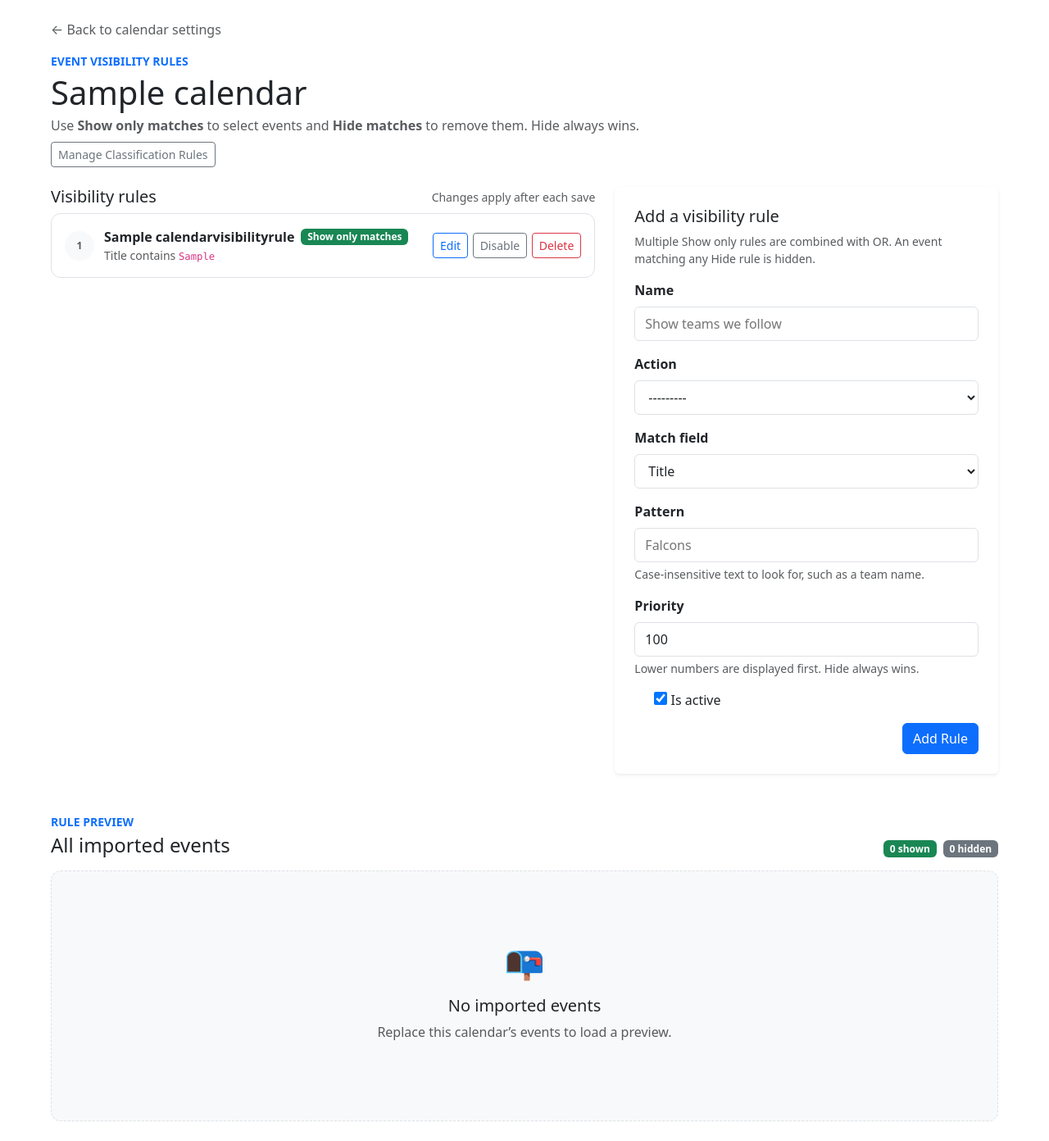
After one commit to sri/gamescal, a Django app: page /calendars/1/visibility/ in a window 1280 px wide. The commit adds this page. Shown: the whole page at 82% size. Run offline with Django 5.2, Linux system fonts and the light colour scheme; tables that the repository leaves empty hold one stand-in row (values such as "Sample post"); data that the repository does not hold is empty.

Commit message:
Add previewable event visibility rules

```diff
--- a/pages/forms.py
+++ b/pages/forms.py
@@ -1,6 +1,11 @@
 from django import forms
 
-from .models import Calendar, CalendarEventRule, SavedLink
+from .models import (
+    Calendar,
+    CalendarEventRule,
+    CalendarVisibilityRule,
+    SavedLink,
+)
 
 
 class CalendarImportForm(forms.Form):
@@ -98,6 +103,22 @@ class SavedLinkForm(forms.ModelForm):
         }
 
 
+class CalendarVisibilityRuleForm(forms.ModelForm):
+    class Meta:
+        model = CalendarVisibilityRule
+        fields = ("name", "action", "match_field", "pattern", "priority", "is_active")
+        widgets = {
+            "name": forms.TextInput(attrs={"placeholder": "Show teams we follow"}),
+            "pattern": forms.TextInput(attrs={"placeholder": "Falcons"}),
+        }
+
+    def clean_pattern(self):
+        pattern = self.cleaned_data["pattern"].strip()
+        if not pattern:
+            raise forms.ValidationError("Enter text to match.")
+        return pattern
+
+
 class CalendarEventRuleForm(forms.ModelForm):
     class Meta:
         model = CalendarEventRule
--- a/pages/models.py
+++ b/pages/models.py
@@ -79,6 +79,7 @@ class CalendarEvent(models.Model):
         max_length=20, choices=EventType.choices, default=EventType.OTHER, db_index=True
     )
     is_mine = models.BooleanField(default=False, db_index=True)
+    is_visible = models.BooleanField(default=True, db_index=True)
     raw_data = models.JSONField(default=dict, blank=True)
     created_at = models.DateTimeField(auto_now_add=True)
     updated_at = models.DateTimeField(auto_now=True)
@@ -180,6 +181,44 @@ class GeoapifyAPILog(models.Model):
         return f"{self.get_request_type_display()} · {status}"
 
 
+class CalendarVisibilityRule(models.Model):
+    class MatchField(models.TextChoices):
+        TITLE = "title", "Title"
+        DESCRIPTION = "description", "Description"
+        LOCATION = "location", "Location"
+        CATEGORY = "category", "ICS category"
+        TEAM = "team", "Either team"
+
+    class Action(models.TextChoices):
+        SHOW = "show", "Show only matches"
+        HIDE = "hide", "Hide matches"
+
+    calendar = models.ForeignKey(
+        Calendar, on_delete=models.CASCADE, related_name="visibility_rules"
+    )
+    name = models.CharField(max_length=100)
+    match_field = models.CharField(
+        max_length=20, choices=MatchField.choices, default=MatchField.TITLE
+    )
+    pattern = models.CharField(
+        max_length=200,
+        help_text="Case-insensitive text to look for, such as a team name.",
+    )
+    action = models.CharField(max_length=20, choices=Action.choices)
+    priority = models.PositiveSmallIntegerField(
+        default=100, help_text="Lower numbers are displayed first. Hide always wins."
+    )
+    is_active = models.BooleanField(default=True)
+    created_at = models.DateTimeField(auto_now_add=True)
+    updated_at = models.DateTimeField(auto_now=True)
+
+    class Meta:
+        ordering = ["priority", "created_at"]
+
+    def __str__(self):
+        return f"{self.calendar}: {self.name}"
+
+
 class CalendarEventRule(models.Model):
     class MatchField(models.TextChoices):
         TITLE = "title", "Title"
--- a/pages/urls.py
+++ b/pages/urls.py
@@ -8,12 +8,15 @@ from .views import (
     calendar_edit,
     calendar_preview,
     calendar_rules,
+    calendar_visibility_rules,
     clear_geoapify_api_logs,
     confirm_calendar,
     delete_calendar,
     delete_calendar_rule,
+    delete_calendar_visibility_rule,
     delete_saved_link,
     edit_calendar_rule,
+    edit_calendar_visibility_rule,
     edit_saved_link,
     geoapify_api_logs,
     populate_demo_calendar,
@@ -21,6 +24,7 @@ from .views import (
     refresh_calendar,
     toggle_calendar,
     toggle_calendar_rule,
+    toggle_calendar_visibility_rule,
 )
 
 urlpatterns = [
@@ -64,6 +68,26 @@ urlpatterns = [
     path("calendars/<int:pk>/delete/", delete_calendar, name="calendar_delete"),
     path("calendars/<int:pk>/rules/", calendar_rules, name="calendar_rules"),
     path(
+        "calendars/<int:pk>/visibility/",
+        calendar_visibility_rules,
+        name="calendar_visibility_rules",
+    ),
+    path(
+        "calendars/<int:pk>/visibility/<int:rule_pk>/edit/",
+        edit_calendar_visibility_rule,
+        name="calendar_visibility_rule_edit",
+    ),
+    path(
+        "calendars/<int:pk>/visibility/<int:rule_pk>/toggle/",
+        toggle_calendar_visibility_rule,
+        name="calendar_visibility_rule_toggle",
+    ),
+    path(
+        "calendars/<int:pk>/visibility/<int:rule_pk>/delete/",
+        delete_calendar_visibility_rule,
+        name="calendar_visibility_rule_delete",
+    ),
+    path(
         "calendars/<int:pk>/rules/<int:rule_pk>/edit/",
         edit_calendar_rule,
         name="calendar_rule_edit",
--- a/pages/views.py
+++ b/pages/views.py
@@ -20,12 +20,14 @@ from .forms import (
     CalendarEditForm,
     CalendarEventRuleForm,
     CalendarImportForm,
+    CalendarVisibilityRuleForm,
     SavedLinkForm,
 )
 from .models import (
     Calendar,
     CalendarEvent,
     CalendarEventRule,
+    CalendarVisibilityRule,
     GeoapifyAPILog,
     SavedLink,
 )
@@ -34,6 +36,7 @@ from .services import (
     ImportResult,
     classify_event,
     fetch_and_parse_calendar,
+    visibility_for_event,
 )
 from .travel import get_route_estimate
 
@@ -313,6 +316,7 @@ class HomePageView(TemplateView):
         week_end = week_start + timedelta(days=7)
         upcoming_events = CalendarEvent.objects.select_related("calendar").filter(
             calendar__is_active=True,
+            is_visible=True,
             ends_at__gte=now,
         )
         week_events = upcoming_events.filter(
@@ -685,7 +689,7 @@ def calendar_preview(request, token):
     )
 
 
-def _event_model(calendar, event, rules=()):
+def _event_model(calendar, event, rules=(), visibility_rules=()):
     valid_statuses = {value for value, _label in CalendarEvent.Status.choices}
     status = event.status if event.status in valid_statuses else CalendarEvent.Status.CONFIRMED
     return CalendarEvent(
@@ -705,6 +709,7 @@ def _event_model(calendar, event, rules=()):
         status=status,
         event_type=classify_event(event, rules),
         is_mine=_event_is_mine(calendar, event),
+        is_visible=visibility_for_event(event, visibility_rules)[0],
         raw_data=event.raw_data,
     )
 
@@ -796,6 +801,7 @@ def calendar_edit(request, pk):
             "form": form,
             "event_counts": event_counts,
             "rule_count": calendar.event_rules.count(),
+            "visibility_rule_count": calendar.visibility_rules.count(),
         },
     )
 
@@ -810,9 +816,13 @@ def _replace_calendar_events(calendar, result):
     """Replace a calendar's stored events with a freshly downloaded snapshot."""
     with transaction.atomic():
         rules = list(calendar.event_rules.filter(is_active=True))
+        visibility_rules = list(calendar.visibility_rules.filter(is_active=True))
         calendar.events.all().delete()
         CalendarEvent.objects.bulk_create(
-            [_event_model(calendar, event, rules) for event in result.events]
+            [
+                _event_model(calendar, event, rules, visibility_rules)
+                for event in result.events
+            ]
         )
         calendar.timezone = result.timezone
         calendar.last_synced_at = timezone.now()
@@ -931,6 +941,41 @@ def _reclassify_calendar(calendar):
     return len(changed)
 
 
+def _reapply_calendar_visibility(calendar):
+    rules = list(calendar.visibility_rules.all())
+    changed = []
+    for event in calendar.events.all():
+        is_visible, _reason, _matched = visibility_for_event(event, rules)
+        if event.is_visible != is_visible:
+            event.is_visible = is_visible
+            changed.append(event)
+    if changed:
+        CalendarEvent.objects.bulk_update(changed, ["is_visible"])
+    return len(changed)
+
+
+def _visibility_context(calendar, form, editing_rule=None):
+    rules = list(calendar.visibility_rules.all())
+    events = list(calendar.events.all())
+    visible_count = 0
+    for event in events:
+        is_visible, reason, matched = visibility_for_event(event, rules)
+        event.visibility_preview = is_visible
+        event.visibility_reason = reason
+        event.visibility_matched_rules = matched
+        if is_visible:
+            visible_count += 1
+    return {
+        "calendar": calendar,
+        "rules": rules,
+        "form": form,
+        "editing_rule": editing_rule,
+        "events": events,
+        "visible_count": visible_count,
+        "hidden_count": len(events) - visible_count,
+    }
+
+
 def _rules_context(calendar, form, editing_rule=None):
     return {
         "calendar": calendar,
@@ -1011,3 +1056,87 @@ def delete_calendar_rule(request, pk, rule_pk):
         request, f'Deleted rule “{name}” and reclassified {changed} event(s).'
     )
     return redirect("calendar_rules", pk=calendar.pk)
+
+
+def calendar_visibility_rules(request, pk):
+    calendar = get_object_or_404(Calendar, pk=pk)
+    if request.method == "POST":
+        form = CalendarVisibilityRuleForm(request.POST)
+        if form.is_valid():
+            rule = form.save(commit=False)
+            rule.calendar = calendar
+            rule.save()
+            changed = _reapply_calendar_visibility(calendar)
+            messages.success(
+                request,
+                f'Added visibility rule “{rule.name}”; '
+                f"{changed} event(s) changed visibility.",
+            )
+            return redirect("calendar_visibility_rules", pk=calendar.pk)
+    else:
+        form = CalendarVisibilityRuleForm()
+    return render(
+        request,
+        "pages/calendar_visibility_rules.html",
+        _visibility_context(calendar, form),
+    )
+
+
+def edit_calendar_visibility_rule(request, pk, rule_pk):
+    calendar = get_object_or_404(Calendar, pk=pk)
+    rule = get_object_or_404(
+        CalendarVisibilityRule, pk=rule_pk, calendar=calendar
+    )
+    if request.method == "POST":
+        form = CalendarVisibilityRuleForm(request.POST, instance=rule)
+        if form.is_valid():
+            form.save()
+            changed = _reapply_calendar_visibility(calendar)
+            messages.success(
+                request,
+                f'Updated visibility rule “{rule.name}”; '
+                f"{changed} event(s) changed visibility.",
+            )
+            return redirect("calendar_visibility_rules", pk=calendar.pk)
+    else:
+        form = CalendarVisibilityRuleForm(instance=rule)
+    return render(
+        request,
+        "pages/calendar_visibility_rules.html",
+        _visibility_context(calendar, form, editing_rule=rule),
+    )
+
+
+@require_POST
+def toggle_calendar_visibility_rule(request, pk, rule_pk):
+    calendar = get_object_or_404(Calendar, pk=pk)
+    rule = get_object_or_404(
+        CalendarVisibilityRule, pk=rule_pk, calendar=calendar
+    )
+    rule.is_active = not rule.is_active
+    rule.save(update_fields=["is_active", "updated_at"])
+    changed = _reapply_calendar_visibility(calendar)
+    state = "enabled" if rule.is_active else "disabled"
+    messages.success(
+        request,
+        f'Visibility rule “{rule.name}” was {state}; '
+        f"{changed} event(s) changed visibility.",
+    )
+    return redirect("calendar_visibility_rules", pk=calendar.pk)
+
+
+@require_POST
+def delete_calendar_visibility_rule(request, pk, rule_pk):
+    calendar = get_object_or_404(Calendar, pk=pk)
+    rule = get_object_or_404(
+        CalendarVisibilityRule, pk=rule_pk, calendar=calendar
+    )
+    name = rule.name
+    rule.delete()
+    changed = _reapply_calendar_visibility(calendar)
+    messages.success(
+        request,
+        f'Deleted visibility rule “{name}”; '
+        f"{changed} event(s) changed visibility.",
+    )
+    return redirect("calendar_visibility_rules", pk=calendar.pk)
--- a/static/css/base.css
+++ b/static/css/base.css
@@ -844,6 +844,16 @@ a {
   color: var(--bs-body-color);
 }
 
+.visibility-row-hidden > td {
+  color: var(--bs-secondary-color);
+  background: var(--bs-tertiary-bg);
+  opacity: 0.78;
+}
+
+.visibility-preview-table td:last-child {
+  min-width: 15rem;
+}
+
 .rule-form input[type="checkbox"] {
   width: 1rem;
   height: 1rem;
--- a/templates/pages/calendar_edit.html
+++ b/templates/pages/calendar_edit.html
@@ -108,6 +108,7 @@
               </button>
             </form>
             <a class="btn btn-outline-secondary" href="{% url 'calendar_rules' calendar.pk %}">Manage Classification Rules</a>
+            <a class="btn btn-outline-secondary" href="{% url 'calendar_visibility_rules' calendar.pk %}">Manage Event Visibility <span class="badge text-bg-secondary ms-1">{{ visibility_rule_count }}</span></a>
             {% if calendar.website_url %}<a class="btn btn-outline-secondary" href="{{ calendar.website_url }}" target="_blank" rel="noopener noreferrer">Open Website ↗</a>{% endif %}
           </div>
         </div>
@@ -122,7 +123,8 @@
             <dt>Created</dt><dd>{{ calendar.created_at|date:"M j, Y, g:i A" }}</dd>
             <dt>Last changed</dt><dd>{{ calendar.updated_at|date:"M j, Y, g:i A" }}</dd>
             <dt>Last refreshed</dt><dd>{% if calendar.last_synced_at %}{{ calendar.last_synced_at|date:"M j, Y, g:i A" }}{% else %}Never{% endif %}</dd>
-            <dt>Rules</dt><dd>{{ rule_count }}</dd>
+            <dt>Classification rules</dt><dd>{{ rule_count }}</dd>
+            <dt>Visibility rules</dt><dd>{{ visibility_rule_count }}</dd>
           </dl>
         </div>
       </div>
--- a/templates/pages/calendar_rules.html
+++ b/templates/pages/calendar_rules.html
@@ -8,7 +8,8 @@
   <div class="mt-3 mb-4">
     <div class="text-uppercase small fw-semibold text-primary mb-1">Calendar rules</div>
     <h1 class="mb-1">{{ calendar.name }}</h1>
-    <p class="text-body-secondary mb-0">Classify this calendar’s events using case-insensitive keywords.</p>
+    <p class="text-body-secondary mb-2">Classify this calendar’s events using case-insensitive keywords.</p>
+    <a class="btn btn-sm btn-outline-secondary" href="{% url 'calendar_visibility_rules' calendar.pk %}">Manage Event Visibility</a>
   </div>
 
   <div class="row g-4">
--- /dev/null
+++ b/templates/pages/calendar_visibility_rules.html
@@ -0,0 +1,132 @@
+{% extends '_base.html' %}
+{% load calendar_tags %}
+
+{% block title %}Event visibility for {{ calendar.name }} · Gamescal{% endblock title %}
+
+{% block content %}
+<div class="py-4">
+  <a class="back-link" href="{% url 'calendar_edit' calendar.pk %}">← Back to calendar settings</a>
+  <div class="mt-3 mb-4">
+    <div class="text-uppercase small fw-semibold text-primary mb-1">Event visibility rules</div>
+    <h1 class="mb-1">{{ calendar.name }}</h1>
+    <p class="text-body-secondary mb-2">Use <strong>Show only matches</strong> to select events and <strong>Hide matches</strong> to remove them. Hide always wins.</p>
+    <a class="btn btn-sm btn-outline-secondary" href="{% url 'calendar_rules' calendar.pk %}">Manage Classification Rules</a>
+  </div>
+
+  <div class="row g-4 mb-5">
+    <div class="col-lg-7">
+      <div class="d-flex align-items-center justify-content-between mb-2">
+        <h2 class="h5 mb-0">Visibility rules</h2>
+        <span class="small text-body-secondary">Changes apply after each save</span>
+      </div>
+      {% if rules %}
+        <div class="rule-list">
+          {% for rule in rules %}
+            <div class="rule-row {% if not rule.is_active %}rule-inactive{% endif %}">
+              <div class="rule-priority" title="Priority">{{ rule.priority }}</div>
+              <div class="rule-info">
+                <div class="d-flex align-items-center gap-2 flex-wrap">
+                  <strong>{{ rule.name }}</strong>
+                  <span class="badge {% if rule.action == 'show' %}text-bg-success{% else %}text-bg-secondary{% endif %}">{{ rule.get_action_display }}</span>
+                  {% if not rule.is_active %}<span class="badge text-bg-secondary">Disabled</span>{% endif %}
+                </div>
+                <div class="small text-body-secondary">
+                  {{ rule.get_match_field_display }} contains <code>{{ rule.pattern }}</code>
+                </div>
+              </div>
+              <div class="rule-actions">
+                <a class="btn btn-sm btn-outline-primary" href="{% url 'calendar_visibility_rule_edit' calendar.pk rule.pk %}">Edit</a>
+                <form method="post" action="{% url 'calendar_visibility_rule_toggle' calendar.pk rule.pk %}">
+                  {% csrf_token %}
+                  <button class="btn btn-sm btn-outline-secondary" type="submit">{% if rule.is_active %}Disable{% else %}Enable{% endif %}</button>
+                </form>
+                <form method="post" action="{% url 'calendar_visibility_rule_delete' calendar.pk rule.pk %}" onsubmit="return confirm('Delete this visibility rule?')">
+                  {% csrf_token %}
+                  <button class="btn btn-sm btn-outline-danger" type="submit">Delete</button>
+                </form>
+              </div>
+            </div>
+          {% endfor %}
+        </div>
+      {% else %}
+        <div class="empty-rules text-center">
+          <h3 class="h6">No visibility rules</h3>
+          <p class="small text-body-secondary mb-0">Every event is currently shown.</p>
+        </div>
+      {% endif %}
+    </div>
+
+    <div class="col-lg-5">
+      <div class="card border-0 shadow-sm sticky-lg-top rule-form-card">
+        <div class="card-body p-4">
+          <h2 class="h5">{% if editing_rule %}Edit visibility rule{% else %}Add a visibility rule{% endif %}</h2>
+          <p class="small text-body-secondary">Multiple Show only rules are combined with OR. An event matching any Hide rule is hidden.</p>
+          <form method="post" class="rule-form">
+            {% csrf_token %}
+            {% for field in form %}
+              {% if field.name == 'is_active' %}
+                <div class="form-check mb-3">
+                  {{ field }}
+                  <label class="form-check-label" for="{{ field.id_for_label }}">{{ field.label }}</label>
+                  {% for error in field.errors %}<div class="invalid-feedback d-block">{{ error }}</div>{% endfor %}
+                </div>
+              {% else %}
+                <div class="mb-3">
+                  <label class="form-label fw-semibold" for="{{ field.id_for_label }}">{{ field.label }}</label>
+                  {{ field }}
+                  {% if field.help_text %}<div class="form-text">{{ field.help_text }}</div>{% endif %}
+                  {% for error in field.errors %}<div class="invalid-feedback d-block">{{ error }}</div>{% endfor %}
+                </div>
+              {% endif %}
+            {% endfor %}
+            <div class="d-flex justify-content-end gap-2">
+              {% if editing_rule %}<a class="btn btn-light" href="{% url 'calendar_visibility_rules' calendar.pk %}">Cancel</a>{% endif %}
+              <button class="btn btn-primary" type="submit">{% if editing_rule %}Save Rule{% else %}Add Rule{% endif %}</button>
+            </div>
+          </form>
+        </div>
+      </div>
+    </div>
+  </div>
+
+  <section aria-labelledby="visibility-preview-heading">
+    <div class="d-flex flex-column flex-sm-row align-items-sm-end justify-content-between gap-2 mb-3">
+      <div>
+        <div class="text-uppercase small fw-semibold text-primary mb-1">Rule preview</div>
+        <h2 class="h4 mb-0" id="visibility-preview-heading">All imported events</h2>
+      </div>
+      <div class="d-flex gap-2">
+        <span class="badge text-bg-success">{{ visible_count }} shown</span>
+        <span class="badge text-bg-secondary">{{ hidden_count }} hidden</span>
+      </div>
+    </div>
+
+    {% if events %}
+      <div class="table-responsive event-table-wrap">
+        <table class="table table-hover align-middle mb-0 event-table visibility-preview-table">
+          <thead><tr><th>Status</th><th>Date</th><th>Event</th><th>Location</th><th>Why</th></tr></thead>
+          <tbody>
+            {% for event in events %}
+              {% with local_start=event.starts_at|in_timezone:calendar.timezone %}
+                <tr class="{% if not event.visibility_preview %}visibility-row-hidden{% endif %}">
+                  <td><span class="badge {% if event.visibility_preview %}text-bg-success{% else %}text-bg-secondary{% endif %}">{% if event.visibility_preview %}Shown{% else %}Hidden{% endif %}</span></td>
+                  <td class="text-nowrap">{{ local_start|date:"M j, Y" }}{% if not event.is_all_day %}<br><span class="small text-body-secondary">{{ local_start|time:"g:i A" }}</span>{% endif %}</td>
+                  <td><strong>{{ event.title }}</strong><br><span class="badge event-type-{{ event.event_type }} mt-1">{{ event.get_event_type_display }}</span></td>
+                  <td>{{ event.location|default:"—" }}</td>
+                  <td class="small">{{ event.visibility_reason }}</td>
+                </tr>
+              {% endwith %}
+            {% endfor %}
+          </tbody>
+        </table>
+      </div>
+    {% else %}
+      <div class="empty-state text-center">
+        <div class="empty-state-icon" aria-hidden="true">📭</div>
+        <h3 class="h5">No imported events</h3>
+        <p class="text-body-secondary">Replace this calendar’s events to load a preview.</p>
+      </div>
+    {% endif %}
+  </section>
+</div>
+{% endblock content %}
```
Also changed, not shown: pages/admin.py (+34 -2 lines), pages/services.py (+25 -0 lines), pages/tests.py (+127 -0 lines), README.md, pages/migrations/0010_calendarevent_is_visible_calendarvisibilityrule.py (added).
